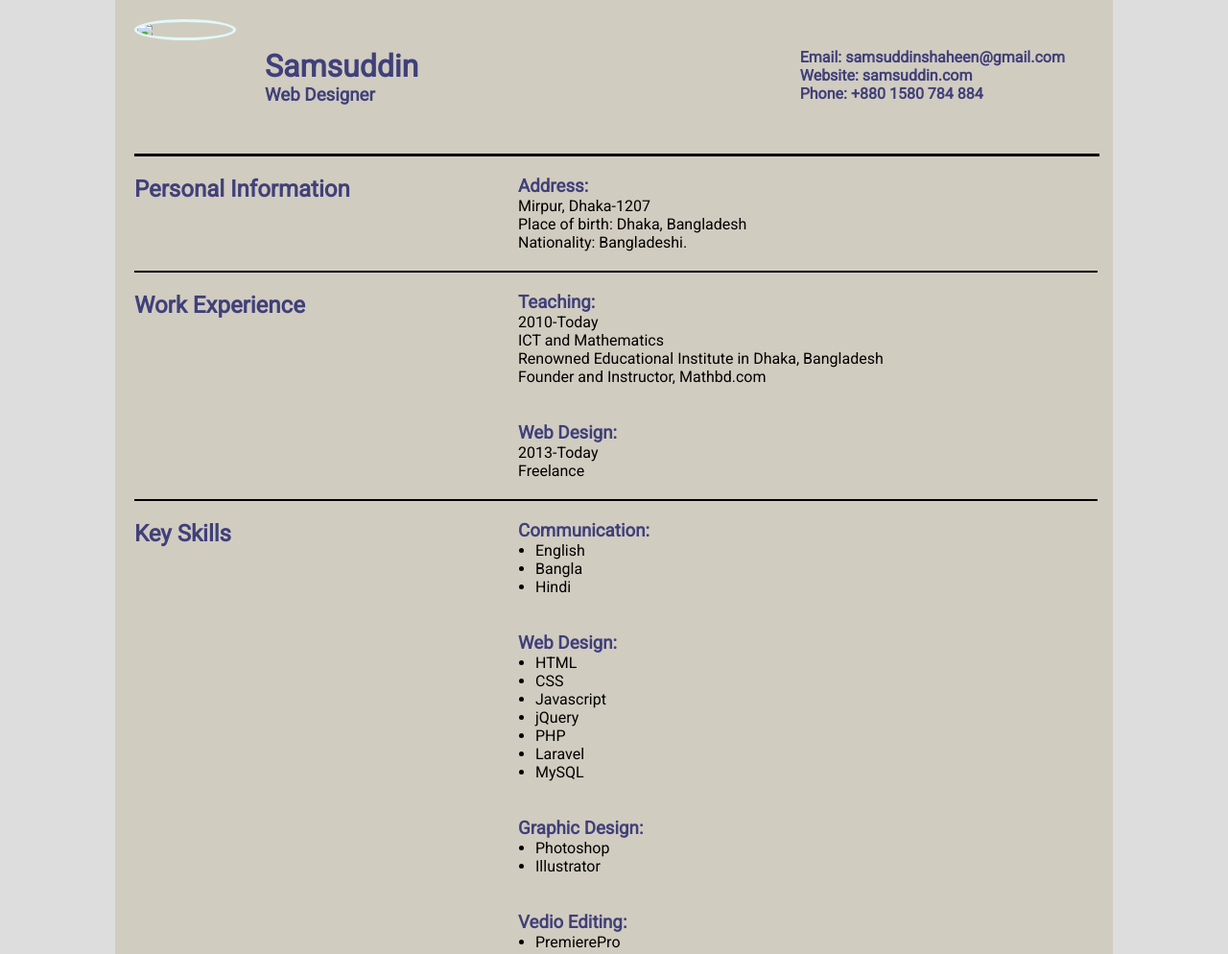
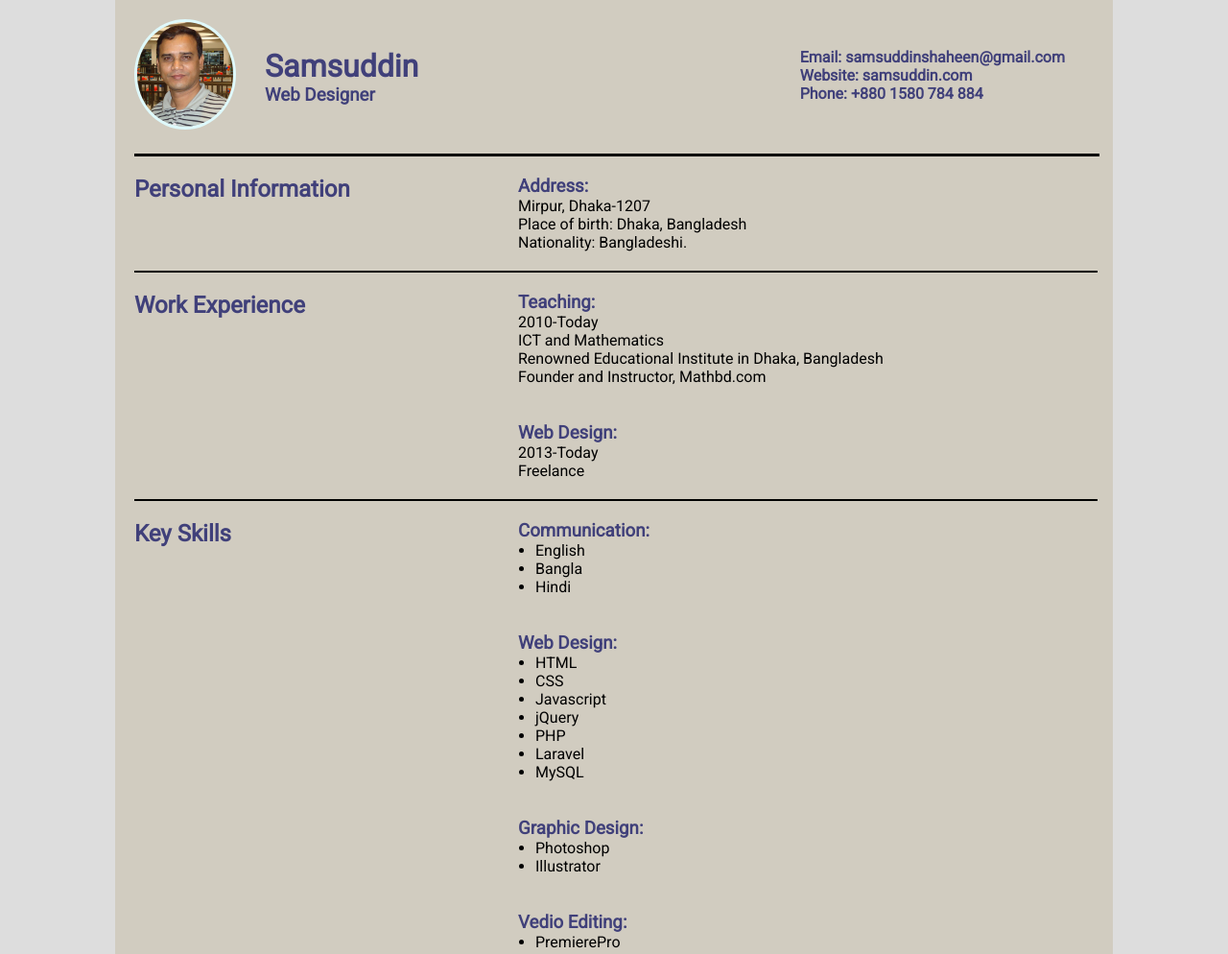
Before and after one commit to webdevelopersamsuddin/cv-project, a plain HTML site: page index.html in a window 1280 px wide. Shown: the top 994 px of the page at 96% size. Drawn offline with Linux system fonts and the light colour scheme; the site is published under a folder, as on GitHub Pages, so addresses that start at the root find nothing.

Commit message:
image url corrected

```diff
--- a/index.html
+++ b/index.html
@@ -17,7 +17,7 @@
 <div class="container">
 <!-- header section start -->
   <div class="header-section">
-    <img class="profile-image" src="/images/webdevelopersamsuddin.PNG">
+    <img class="profile-image" src="images/webdevelopersamsuddin.PNG">
 
     <div class="header-bio">
       <h1>Samsuddin</h1>
```
